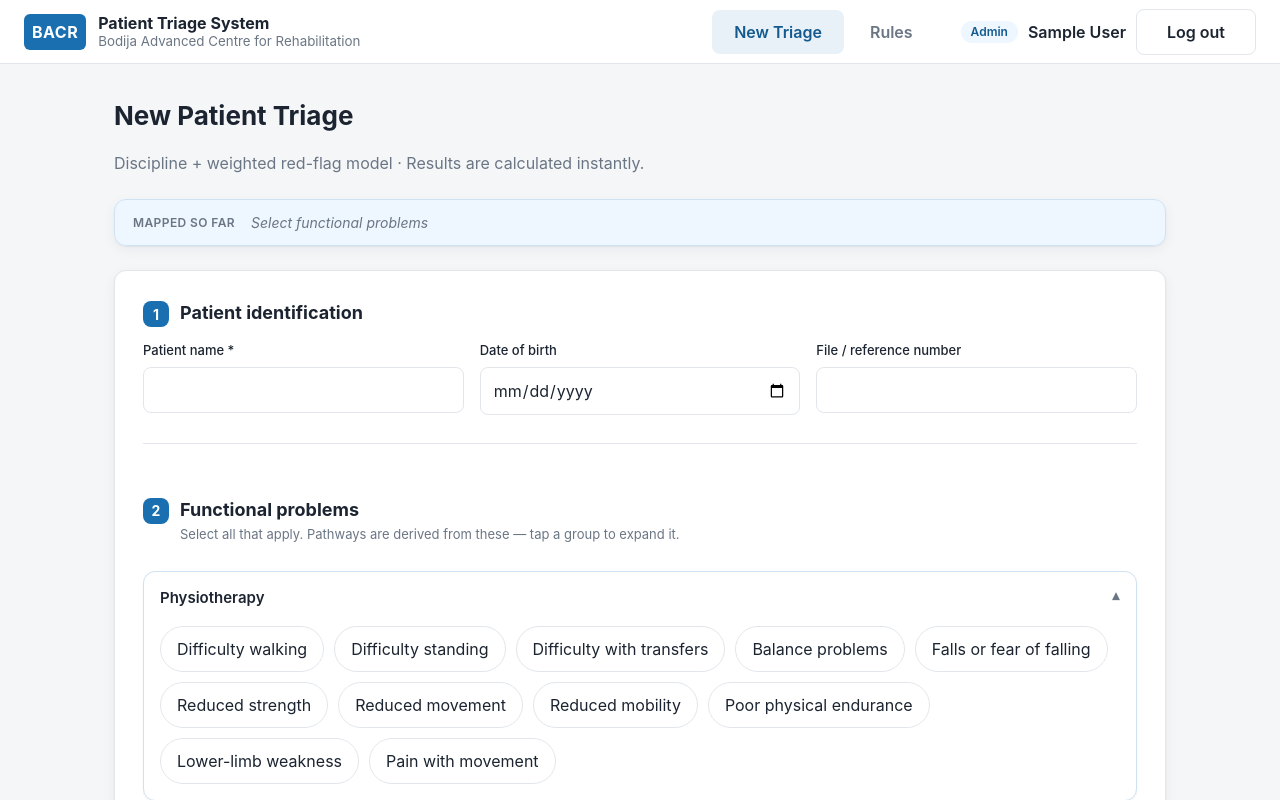
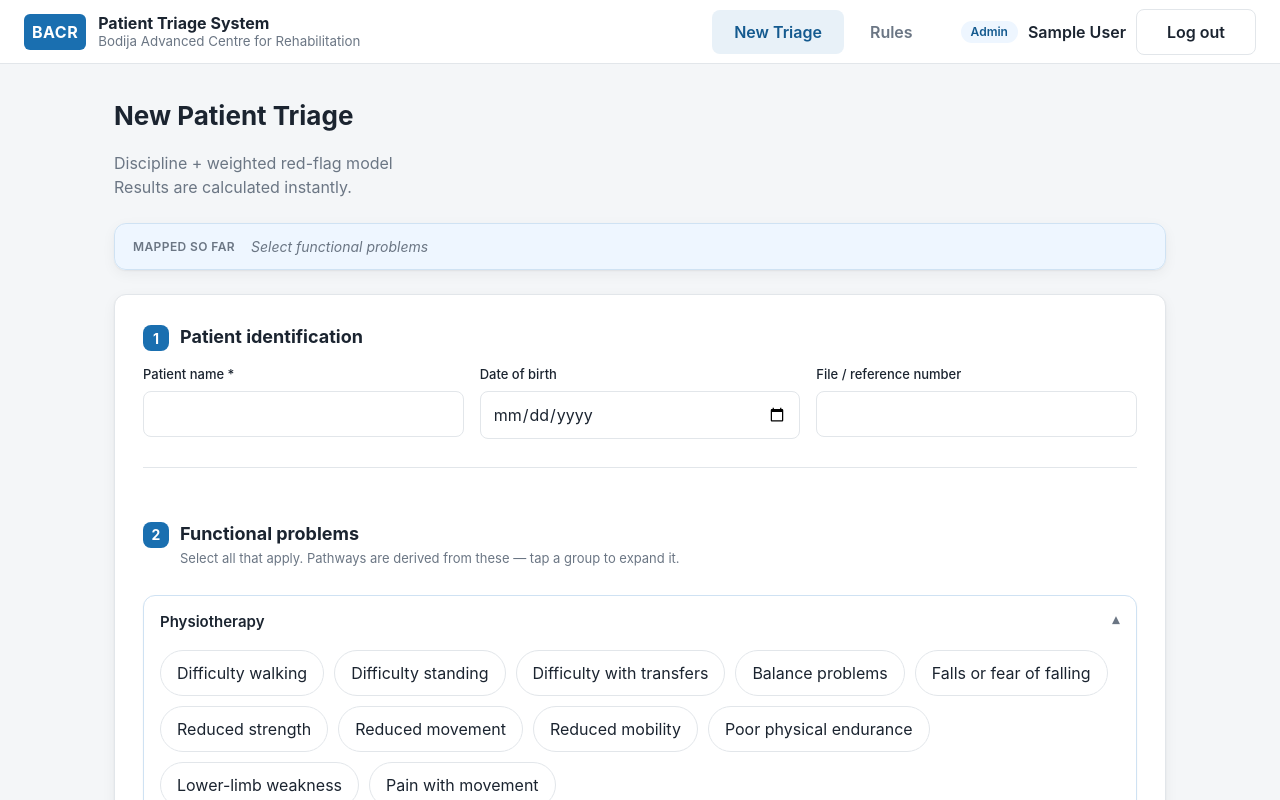
Before and after one commit to wizdormer-collab/Bodija-Advanced-Centre-for-Rehabilitation, a React (Vite) app: page /#/ in a window 1280 px wide. Shown: the top 800 px of the page. Built offline with nearby package versions, Linux system fonts and the light colour scheme; sample sign-in values are in the browser's storage.

Commit message:
Split triage subtitle onto two lines

```diff
--- a/src/features/triage/Triage.jsx
+++ b/src/features/triage/Triage.jsx
@@ -116,7 +116,9 @@ export default function Triage() {
       <div className="page-head">
         <h1>New Patient Triage</h1>
         <p className="muted">
-          {v1 ? 'Original count-based model' : 'Discipline + weighted red-flag model'} · Results are calculated instantly.
+          {v1 ? 'Original count-based model' : 'Discipline + weighted red-flag model'}
+          <br />
+          Results are calculated instantly.
         </p>
       </div>
 
```
